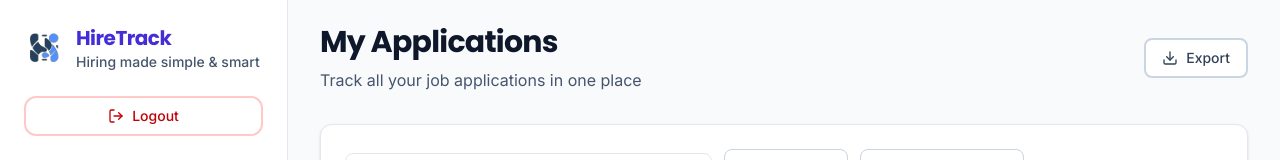
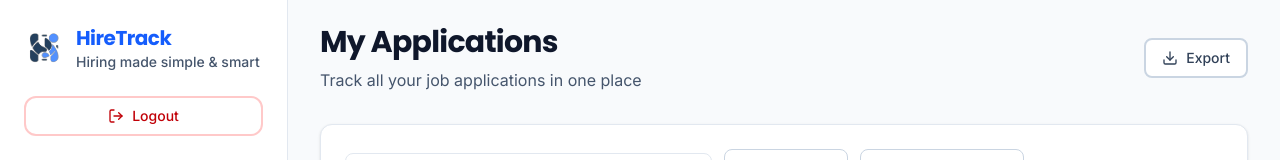
Before and after one commit to Cristineddd/HireTrackProject, a Next.js app: page /applicants in a window 1280 px wide. Shown: the top 160 px of the page. Built offline with nearby package versions, Linux system fonts and the light colour scheme.

Commit message:
Change sidebar HireTrack text to bright blue

```diff
--- a/components/Sidebar.tsx
+++ b/components/Sidebar.tsx
@@ -69,7 +69,7 @@ const Sidebar: React.FC<SidebarProps> = ({ isOpen = false, onClose }) => {
           className="w-10 h-10 object-contain"
         />
         <div>
-          <h2 className="text-xl font-bold text-indigo-700">
+          <h2 className="text-xl font-bold text-blue-600">
             HireTrack
           </h2>
           <p className="text-sm text-slate-600 font-medium">
```
